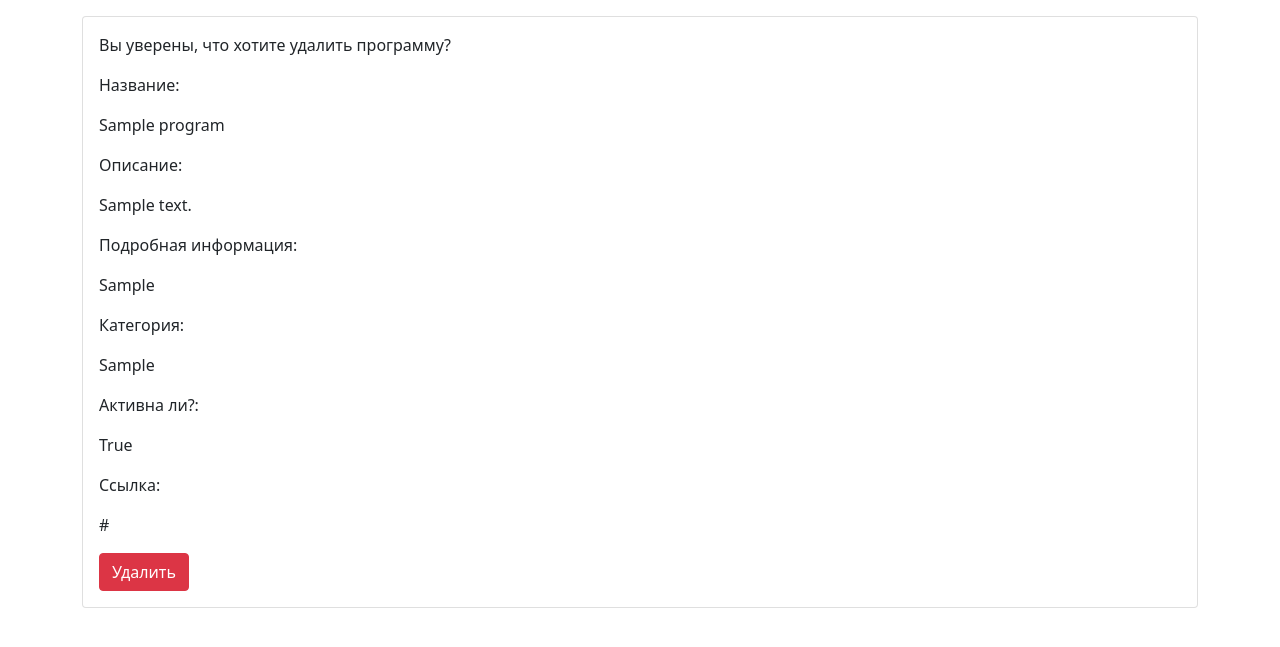
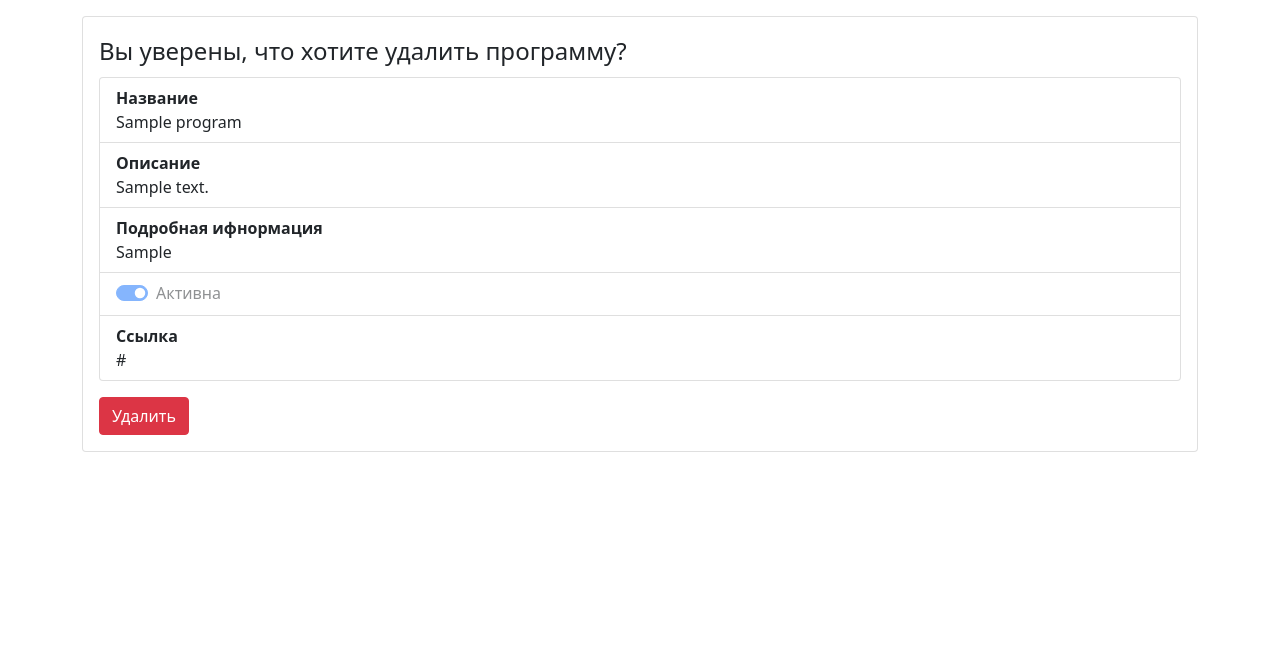
Before and after one commit to DigitalConcern/brainz_bot, a Django app: page /programs/1/delete in a window 1280 px wide. Shown: the part 56-703 px from the top of the page. Run offline with Django 4.2, Linux system fonts and the light colour scheme; tables that the repository leaves empty hold one stand-in row (values such as "Sample post"); some libraries are stand-ins or nearby versions.

Commit message:
MVP 2 processing - django web

```diff
--- a/source/web/templates/programs/delete.html
+++ b/source/web/templates/programs/delete.html
@@ -37,25 +37,41 @@
 
   <div class="position-relative">
     <div class="my-3 container-md">
-      <div class="vstack gap-3 position-relative top-0 start-50 translate-middle-x">
         <div class="card">
           <div class="card-body">
             <form method="post">
               {% csrf_token %}
-              <p>Вы уверены, что хотите удалить программу?</p>
-              <p>Название: </p>
-                <p>{{ object.name }}</p>
-              <p>Описание: </p>
-                <p>{{ object.description }}</p>
-              <p>Подробная информация: </p>
-                <p>{{ object.info }}</p>
-              <p>Категория: </p>
-                <p>{{ object.category }}</p>
-              <p>Активна ли?: </p>
-              <p>{{ object.is_active }}</p>
-              <p>Ссылка: </p>
-              <p>{{ object.link }}</p>
-              <button type="submit" class="btn btn-danger">Удалить</button>
+              <legend>Вы уверены, что хотите удалить программу?</legend>
+              <ul class="list-group">
+              <li class="list-group-item">
+                 <div class="fw-bold">Название</div>
+                 {{ object.name }}
+              </li>
+              <li class="list-group-item">
+                 <div class="fw-bold">Описание</div>
+                 {{ object.description }}
+              </li>
+              <li class="list-group-item">
+                <div class="fw-bold">Подробная ифнормация</div>
+                {{ object.info }}
+              </li>
+                <li class="list-group-item">{% if object.is_active %}
+                 <div class="form-check form-switch">
+                  <input class="form-check-input" type="checkbox" role="switch" id="flexSwitchCheckDisabled" checked disabled>
+                  <label class="form-check-label" for="flexSwitchCheckDisabled">Активна</label>
+                </div>
+                {% else %}
+                 <div class="form-check form-switch">
+                  <input class="form-check-input" type="checkbox" role="switch" id="flexSwitchCheckCheckedDisabled"  disabled>
+                  <label class="form-check-label" for="flexSwitchCheckCheckedDisabled">Не активна</label>
+                </div>
+                {% endif %}</li>
+              <li class="list-group-item">
+                <div class="fw-bold">Ссылка</div>
+                {{ object.link }}
+              </li>
+              </ul>
+              <button type="submit" class="mt-3 btn btn-danger">Удалить</button>
             </form>
           </div>
         </div>
```
